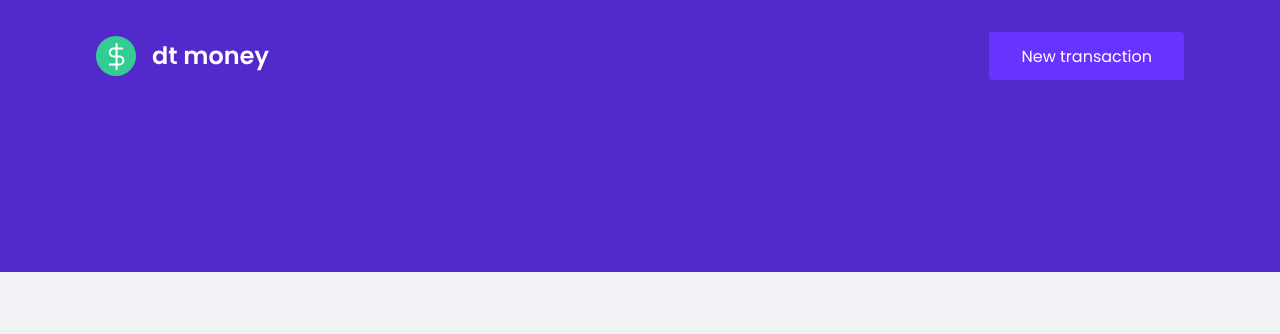
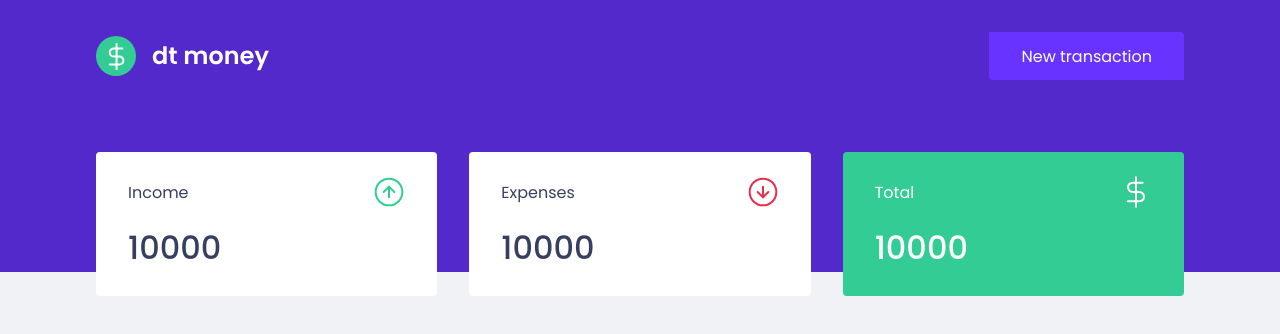
Before and after one commit to caiobenatti/rocketseat-dtmoney, a React (Create React App) app: page / in a window 1280 px wide. Shown: the top 334 px of the page. Built offline with nearby package versions, Linux system fonts and the light colour scheme.

Commit message:
creating the summary component and the styles for it

```diff
--- a/public/index.html
+++ b/public/index.html
@@ -13,7 +13,7 @@
     />
     <title>dtmoney</title>
     <link
-      href="https://fonts.googleapis.com/css2?family=Poppins:wght@400;600&display=swap"
+      href="https://fonts.googleapis.com/css2?family=Poppins:wght@400;500;600&display=swap"
       rel="stylesheet"
     />
   </head>
--- a/src/App.tsx
+++ b/src/App.tsx
@@ -1,5 +1,6 @@
 // import styled from 'styled-components'
 
+import { Dashboard } from "./components/dashboard";
 import { Header } from "./components/Header";
 import { GlobalStyle } from "./styles/global";
 
@@ -15,6 +16,7 @@
 
       <GlobalStyle />
       <Header/>
+      <Dashboard />
     </>
   );
 }
--- /dev/null
+++ b/src/components/Summary/index.tsx
@@ -0,0 +1,33 @@
+import incomeImg from '../../assets/income.svg'
+import outcomeImg from '../../assets/outcome.svg'
+import totalImg from '../../assets/total.svg'
+import { Container } from "./styles";
+
+export function Summary() {
+    return (
+        <Container>
+            <div>
+                <header>
+                    <p>Income</p>
+                    <img src={incomeImg} alt="Income img" />
+                </header>
+                <strong>10000</strong>
+            </div>
+            <div>
+                <header>
+                    <p>Expenses</p>
+                    <img src={outcomeImg} alt="Expenses img" />
+                </header>
+                <strong>10000</strong>
+            </div>
+            <div className="background-highlight">
+                <header>
+                    <p>Total</p>
+                    <img src={totalImg} alt="Total img" />
+                </header>
+                <strong>10000</strong>
+            </div>
+
+        </Container>
+    )
+}
--- /dev/null
+++ b/src/components/Summary/styles.ts
@@ -0,0 +1,34 @@
+import styled from "styled-components"
+
+export const Container = styled.div`
+display: grid;
+grid-template-columns: repeat(3, 1fr);
+gap: 2rem;
+margin-top: -10rem;
+
+div{
+    background: var(--shape);
+    padding: 1.5rem 2rem;
+    border-radius: 0.25rem;
+    color: var(--text-title);
+
+    header {
+        display: flex;
+        align-items: center;
+        justify-content: space-between;
+    }
+
+    strong {
+        display: block;
+        margin-top: 1rem;
+        font-size: 2rem;
+        font-weight: 500;
+        line-height: 3rem;
+    }
+
+    &.background-highlight {
+        background: var(--green);
+        color: #fff;
+    }
+}
+`
--- /dev/null
+++ b/src/components/dashboard/index.tsx
@@ -0,0 +1,9 @@
+import { Container } from "./styles";
+import { Summary } from "../Summary";
+export function Dashboard(){
+    return(
+    <Container>
+        <Summary/>
+    </Container>
+    );
+}
--- /dev/null
+++ b/src/components/dashboard/styles.ts
@@ -0,0 +1,7 @@
+import styled from "styled-components";
+
+export const Container = styled.main`
+max-width: 1120px;
+margin: 0 auto;
+padding: 2.5rem 1rem;
+`
--- a/src/styles/global.ts
+++ b/src/styles/global.ts
@@ -4,7 +4,7 @@
 :root{
     --red: #E52E4d;
     --blue: #5429cc;
-
+    --green: #33cc95;
     --blue-light: #6933ff;
 
     --text-title: #363f5f;
```
